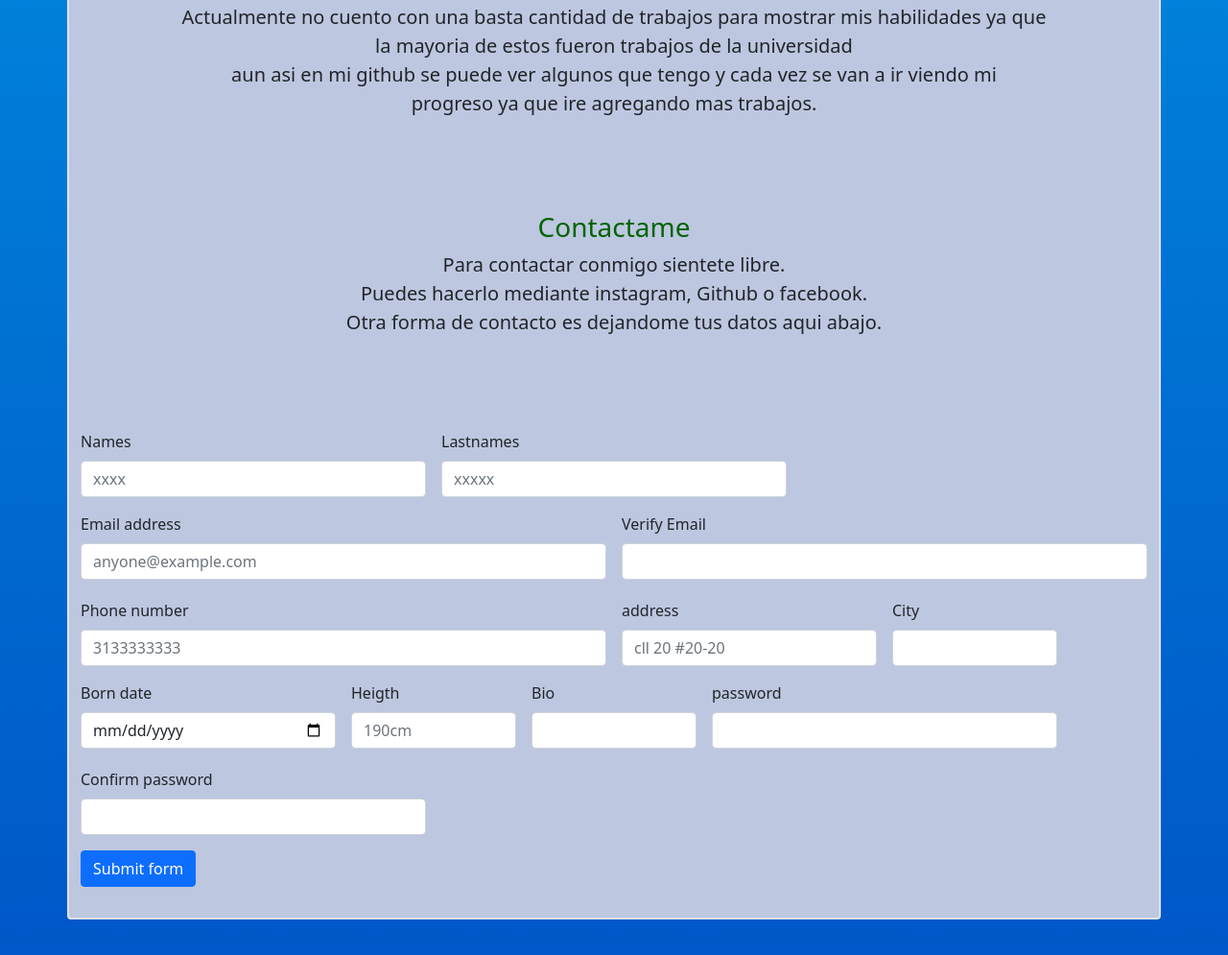
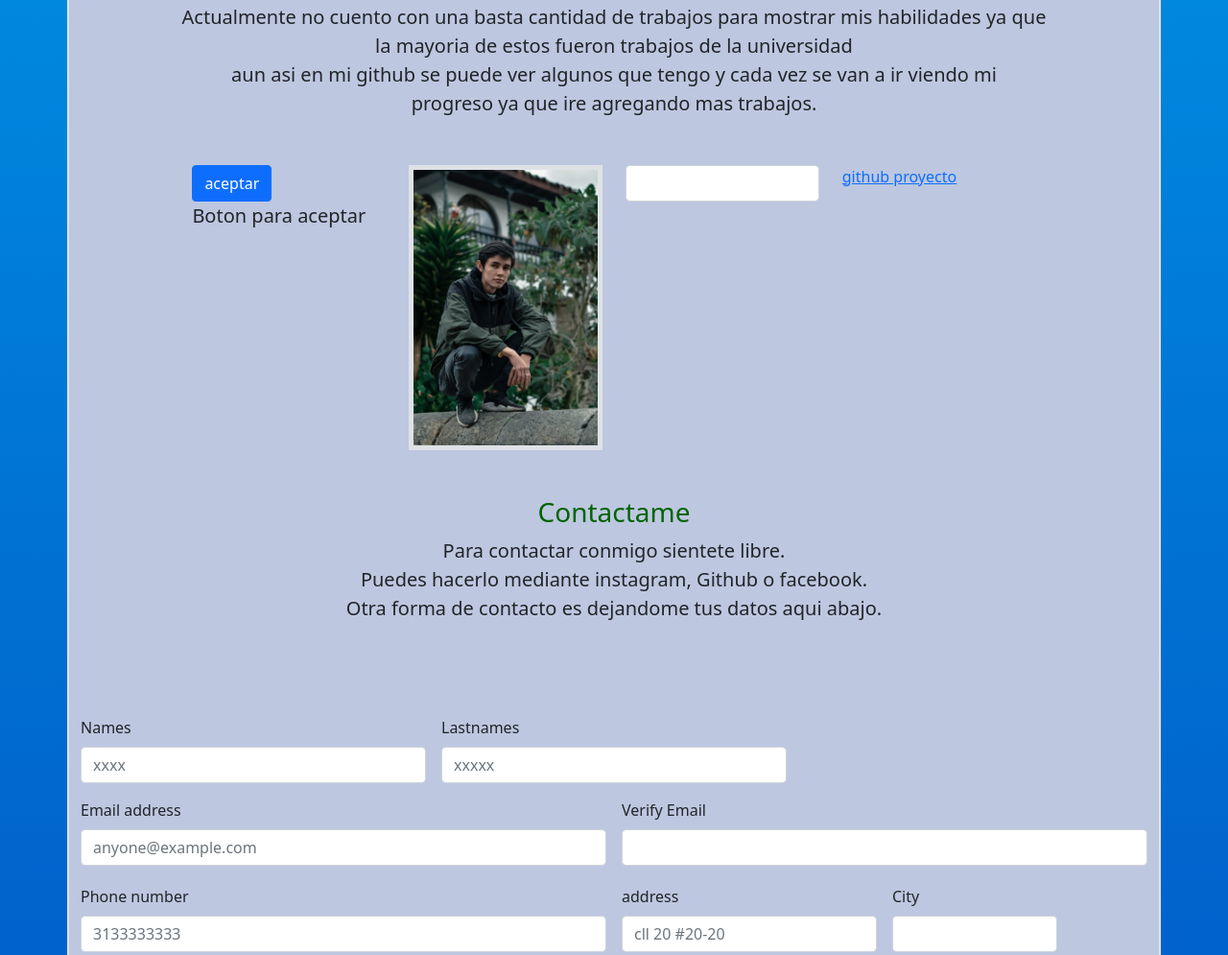
Before and after one commit to daniFlakk/Porfolio, a plain HTML site: page index.html in a window 1280 px wide. Shown: the part 2161-3156 px from the top of the page at 96% size. Drawn offline with nearby package versions, Linux system fonts and the light colour scheme.

Commit message:
commit con html

```diff
--- a/estilos.css
+++ b/estilos.css
@@ -62,3 +62,19 @@ p{
 	/* color: #2E4053; */
 	font-style: bold;
 }
+
+.column {
+	float: left;
+	width: 25%;
+  }
+
+  .row:after {
+	content: "";
+	display: table;
+	clear: both;
+  }
+
+  .btn_info{
+	height:100px;
+    width:150px;
+  }
--- a/index.html
+++ b/index.html
@@ -159,6 +159,24 @@
 				<br> progreso ya que ire agregando mas trabajos.
 			</p>
 			<hr>
+
+			<div class="row">
+				<div  class="column" id="btn_info" >
+					<button type="button" onclick="showDescriptbtn()" description class="btn btn-primary">aceptar</button>
+					<p id="descript">Boton para aceptar </p>
+				</div>
+				<div class="column" ">
+					<img src="files/yo2.0.jpeg" class="img-fluid border border-5" onclick="showDescriptimg()" alt="Imagen avatar"
+					width="250">
+				</div>
+				<div class="column" >
+					<input type="text" class="form-control" aria-label="Username" aria-describedby="basic-addon1">
+				</div>
+				<div class="column" >
+					<a href="https://github.com/daniFlakk/Porfolio" target="blank">github proyecto</a>
+				</div>
+			</div>
+
 		</div>
 
 		<div class="container d-flex align-items-center flex-column bg-subfull mb-5 mt-5" id="contac">
--- a/scripts/script.js
+++ b/scripts/script.js
@@ -17,3 +17,12 @@ form1.addEventListener("submit", function (event) {
     document.getElementById("textchange").textContent = nameValue + " " + Lastname + " " + email + " " + phone + " " + address + " " + city + " "
         + born + " " + height + " " + bio + " " + password;
 });
+
+function showDescriptbtn() {
+    var x = document.getElementById("descript");
+    if (x.style.display === "none") {
+        x.style.display = "block";
+    } else {
+        x.style.display = "none";
+    }
+}
```
